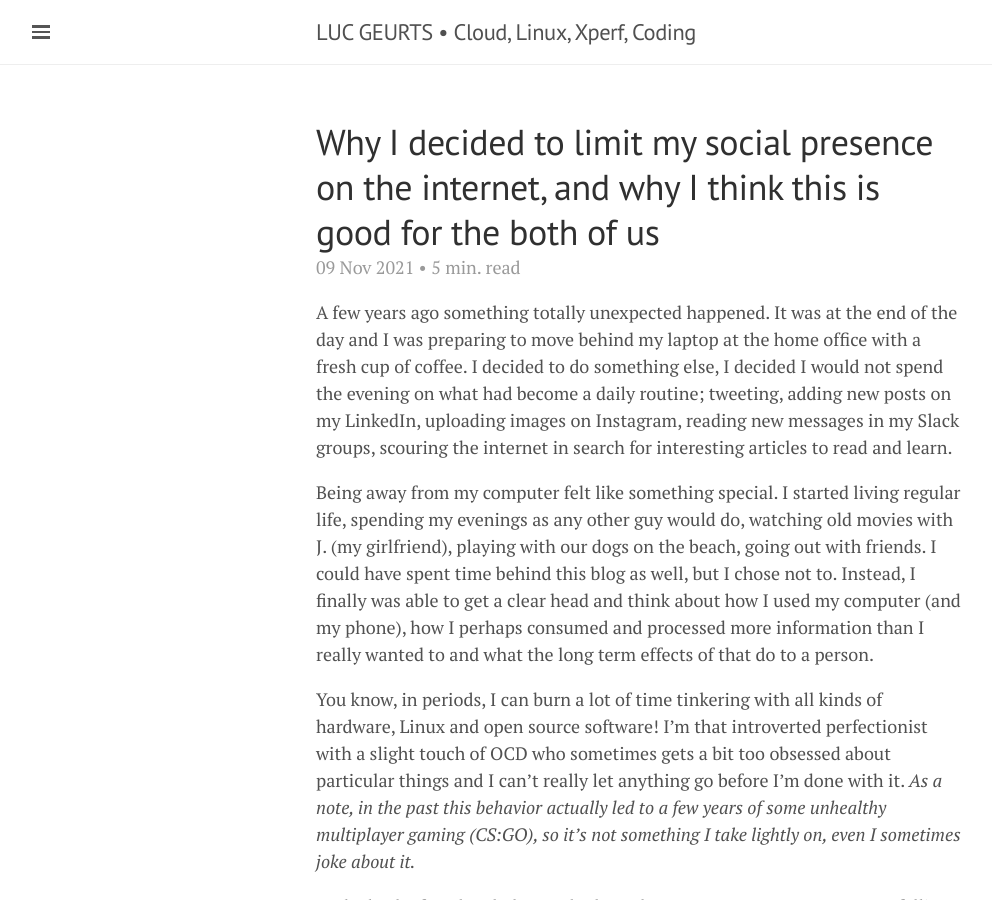
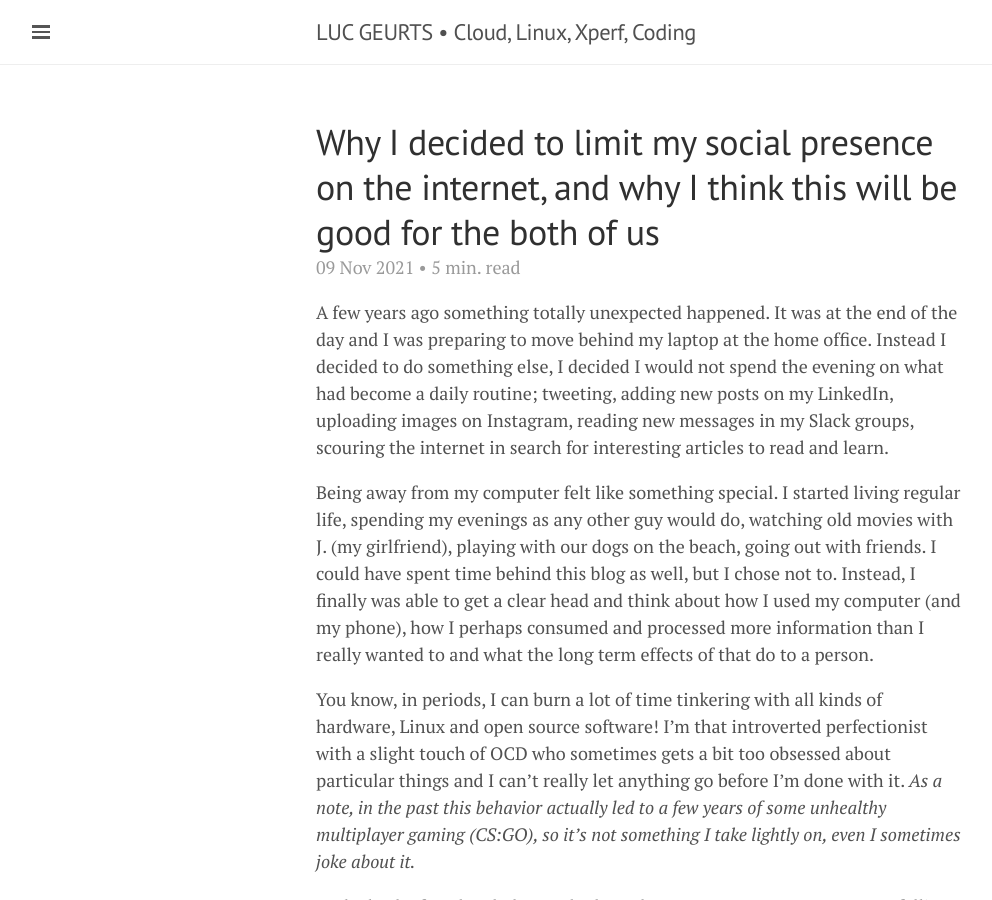
Before and after one commit to lgeurts/lgeurts.github.io, a Jekyll site: the page built from _posts/2021-11-09-why-i-decided-to-limit-my-social-presence.md, in a window 1280 px wide and 900 px high. Shown: the whole window, without its empty margins (0-992 px from the left). Built offline with Jekyll 4.4.1, drawn with Linux system fonts in a browser that asks for light colours; nearby versions of some CDN libraries; comment, search, counter and statistics services are not loaded.

Commit message:
Update 2021-11-09-why-i-decided-to-limit-my-social-presence.md

```diff
--- a/_posts/2021-11-09-why-i-decided-to-limit-my-social-presence.md
+++ b/_posts/2021-11-09-why-i-decided-to-limit-my-social-presence.md
@@ -1,14 +1,14 @@
 ---
 
 layout: post
-title: Why I decided to limit my social presence on the internet, and why I think this is good for the both of us
+title: Why I decided to limit my social presence on the internet, and why I think this will be good for the both of us
 read_time: true
 comments: true
 category: Health & Productivity
 tags: [ Health ]
 
 ---
-A few years ago something totally unexpected happened. It was at the end of the day and I was preparing to move behind my laptop at the home office with a fresh cup of coffee. I decided to do something else, I decided I would not spend the evening on what had become a daily routine; tweeting, adding new posts on my LinkedIn, uploading images on Instagram, reading new messages in my Slack groups, scouring the internet in search for interesting articles to read and learn.
+A few years ago something totally unexpected happened. It was at the end of the day and I was preparing to move behind my laptop at the home office. Instead I decided to do something else, I decided I would not spend the evening on what had become a daily routine; tweeting, adding new posts on my LinkedIn, uploading images on Instagram, reading new messages in my Slack groups, scouring the internet in search for interesting articles to read and learn.
 
 Being away from my computer felt like something special. I started living regular life, spending my evenings as any other guy would do, watching old movies with J. (my  girlfriend), playing with our dogs on the beach, going out with friends. I could have spent time behind this blog as well, but I chose not to. Instead, I finally was able to get a clear head and think about how I used my computer (and my phone), how I perhaps consumed and processed more information than I really wanted to and what the long term effects of that do to a person.
 
```
